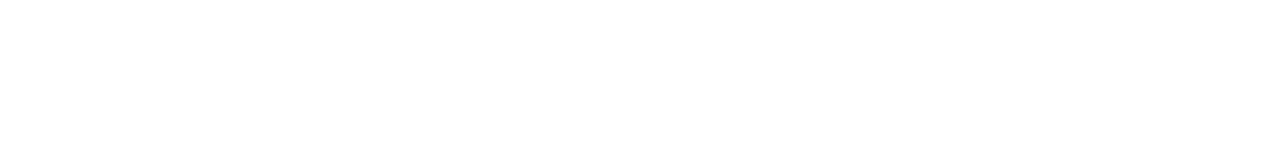
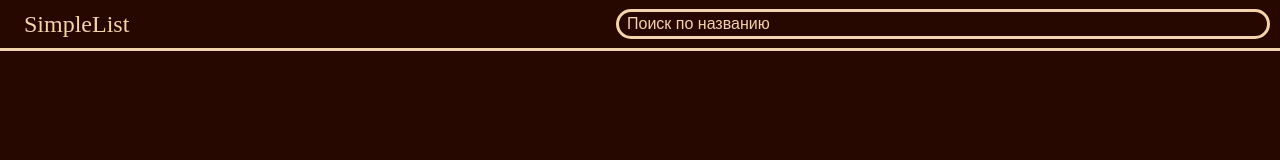
Before and after one commit to NickAlexeev4488/simple_todo_list, a website built with Vite: page index.html in a window 1280 px wide. Built offline with nearby package versions, Linux system fonts and the light colour scheme.

Commit message:
added header

```diff
--- a/code.js
+++ b/code.js
@@ -0,0 +1,26 @@
+let body = document.body
+
+// Шапка
+let header = document.createElement('header')
+header.classList.add('headerEl')
+
+// Составляющие шапки
+let logo = document.createElement('div')
+logo.classList.add('logo')
+let logoText = document.createElement('p')
+logoText.classList.add('logoText')
+logoText.textContent = 'SimpleList'
+
+let searchDiv = document.createElement('div')
+searchDiv.classList.add('searchDiv')
+let searchInput = document.createElement('input')
+searchInput.classList.add('searchInput')
+searchInput.placeholder = 'Поиск по названию'
+
+
+// Добавляем дочерние теги
+logo.appendChild(logoText)
+searchDiv.appendChild(searchInput)
+header.append(logo, searchDiv)
+
+body.appendChild(header)
--- a/style.css
+++ b/style.css
@@ -1,4 +1,52 @@
+:root {
+  --brown: #260801;
+  --white: #F2D3AC;
+}
+
 * {
   margin: 0;
   padding: 0;
+  background-color: var(--brown);
 }
+
+input:focus {
+  outline: none;
+  box-shadow: none;
+}
+
+.headerEl{
+  width: 100vw;
+  height: 48px;
+  border-bottom: solid var(--white);
+  display: flex;
+  align-items: center;
+  justify-content: space-between;
+}
+
+.logo{
+  margin-left: 24px;
+}
+
+.logoText{
+  color: var(--white);
+  font-size: 24px;
+}
+
+.searchDiv{
+  width: 50%;
+  margin-right: 24px;
+}
+
+.searchInput{
+  width: 100%;
+  border: solid var(--white);
+  height: 24px;
+  border-radius: 24px;
+  padding-left: 8px;
+  color: var(--white);
+  font-size: 16px;
+}
+
+.searchInput::placeholder {
+  color: var(--white);
+}
```
